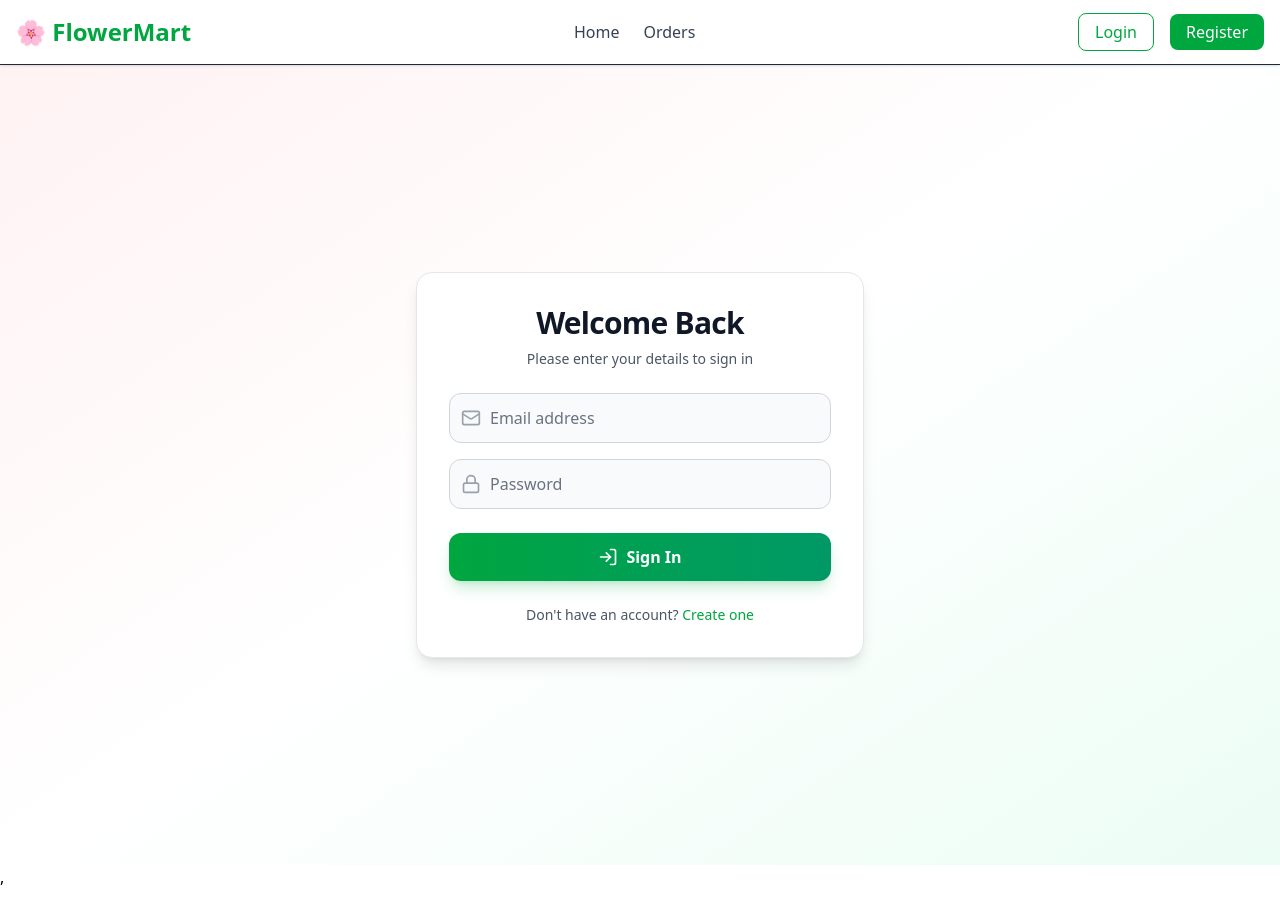
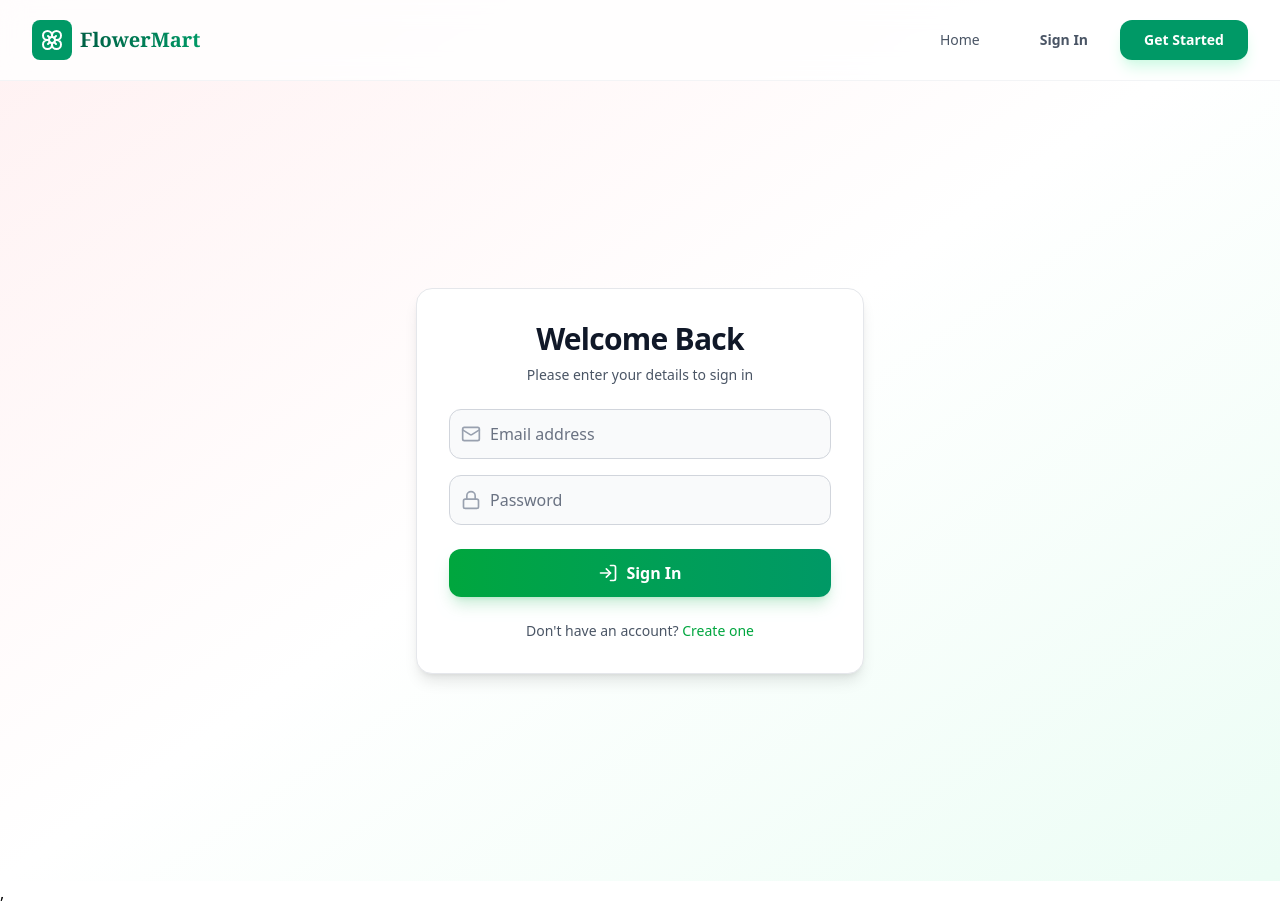
Before and after one commit to Pranav-7262/FlowerVerse, a React app in the folder frontend/: page /login in a window 1280 px wide. Built offline with nearby package versions, Linux system fonts and the light colour scheme; no server answers; the HTML template or start-up script is replaced by a standard one.

Commit message:
created PublicRoutes and improve Navbar UX

```diff
--- a/frontend/src/App.jsx
+++ b/frontend/src/App.jsx
@@ -1,6 +1,7 @@
 import React from "react";
 import { Routes, Route } from "react-router-dom";
 import ProtectedRoute from "./components/ProtectedRoute";
+import PublicRoute from "./components/PublicRoutes";
 
 import Navbar from "./components/Navbar";
 import Home from "./pages/Home";
@@ -11,6 +12,7 @@ import Cart from "./pages/Cart";
 import Orders from "./pages/Orders";
 import MyFlowers from "./pages/MyFlowers";
 import Checkout from "./pages/Checkout";
+
 const App = () => {
   return (
     <div className="min-h-screen bg-linear-to-br from-rose-50 via-white to-emerald-50 text-gray-800 flex flex-col">
@@ -22,8 +24,24 @@ const App = () => {
         <Routes>
           {/* Public */}
           <Route path="/" element={<Home />} />
-          <Route path="/login" element={<Login />} />
-          <Route path="/register" element={<Register />} />
+          <Route
+            path="/login"
+            element={
+              <PublicRoute>
+                <Login />
+              </PublicRoute>
+            }
+          />
+
+          <Route
+            path="/register"
+            element={
+              <PublicRoute>
+                <Register />
+              </PublicRoute>
+            }
+          />
+
           <Route path="/flowers/:flowerId" element={<FlowerDetails />} />
 
           {/* Protected */}
--- a/frontend/src/components/Navbar.jsx
+++ b/frontend/src/components/Navbar.jsx
@@ -1,148 +1,183 @@
-import { Link, NavLink } from "react-router-dom";
+import React, { useState, useEffect } from "react";
+import { Link, NavLink, useLocation, useNavigate } from "react-router-dom";
 import { useAuth } from "../contexts/AuthContext";
-import { useState } from "react";
+import {
+  Flower,
+  ShoppingBag,
+  User,
+  LogOut,
+  Menu,
+  X,
+  Package,
+  PlusCircle,
+  LayoutDashboard,
+} from "lucide-react";
 
 const Navbar = () => {
   const { user, logout } = useAuth();
-  const [open, setOpen] = useState(false);
+  const [isOpen, setIsOpen] = useState(false);
+  const location = useLocation();
+  const navigate = useNavigate();
+
+  // Close mobile menu on route change
+  useEffect(() => setIsOpen(false), [location]);
 
   const navLinkClass = ({ isActive }) =>
+    `flex items-center gap-2 px-4 py-2 rounded-xl text-sm font-medium transition-all duration-200 ${
       isActive
-      ? "text-green-600 font-semibold"
-      : "text-gray-700 hover:text-green-600 transition";
+        ? "bg-emerald-50 text-emerald-700"
+        : "text-gray-600 hover:bg-gray-50 hover:text-emerald-600"
+    }`;
+  const handleLogout = async () => {
+    if (!window.confirm("Are you Sure to Logging Out ?")) {
+      return;
+    }
+    await logout();
+    navigate("/login");
+  };
 
   return (
-    <nav className="bg-white border-b shadow-sm sticky top-0 z-50">
-      <div className="max-w-7xl mx-auto px-4 h-16 flex items-center justify-between">
-        {/* Logo */}
-        <Link to="/" className="text-2xl font-bold text-green-600">
-          🌸 FlowerMart
+    <nav className="bg-white/80 backdrop-blur-md border-b border-gray-100 sticky top-0 z-50">
+      <div className="max-w-7xl mx-auto px-4 sm:px-6 lg:px-8">
+        <div className="flex justify-between h-20">
+          {/* Brand Logo */}
+          <div className="flex items-center">
+            <Link to="/" className="flex items-center gap-2 group">
+              <div className="bg-emerald-600 p-2 rounded-lg group-hover:rotate-12 transition-transform">
+                <Flower className="text-white" size={24} />
+              </div>
+              <span className="text-xl font-serif font-bold bg-linear-to-r from-emerald-800 to-emerald-600 bg-clip-text text-transparent">
+                FlowerMart
+              </span>
             </Link>
+          </div>
 
-        {/* Desktop Menu */}
-        <div className="hidden md:flex items-center gap-6">
+          {/* Desktop Navigation */}
+          <div className="hidden md:flex items-center gap-2">
             <NavLink to="/" className={navLinkClass}>
               Home
             </NavLink>
 
+            {user ? (
+              <>
+                <NavLink to="/orders" className={navLinkClass}>
+                  <Package size={18} /> Orders
+                </NavLink>
+                <NavLink to="/my-flowers" className={navLinkClass}>
+                  <LayoutDashboard size={18} /> My Flowers
+                </NavLink>
+                <NavLink to="/cart" className={navLinkClass}>
+                  <div className="relative">
+                    <ShoppingBag size={18} />
+                    {/* Potential Badge: <span className="absolute -top-1 -right-1 w-2 h-2 bg-red-500 rounded-full border-2 border-white"></span> */}
+                  </div>
+                  Cart
+                </NavLink>
+
+                <div className="h-6 w-px bg-gray-200 mx-2" />
+
+                <div className="flex items-center gap-3 pl-2">
+                  <div className="text-right hidden lg:block">
+                    <p className="text-xs text-gray-400 font-bold uppercase tracking-widest">
+                      Welcome
+                    </p>
+                    <p className="text-sm font-semibold text-gray-700">
+                      {user?.userName}
+                    </p>
+                  </div>
+                  <button
+                    onClick={handleLogout}
+                    className="p-2.5 rounded-xl bg-gray-50 text-gray-500 hover:bg-red-50 hover:text-red-600 transition-colors"
+                    title="Logout"
+                  >
+                    <LogOut size={20} />
+                  </button>
+                </div>
+              </>
+            ) : (
+              <div className="flex items-center gap-3 ml-4">
+                <Link
+                  to="/login"
+                  className="px-5 py-2.5 text-sm font-semibold text-gray-600 hover:text-emerald-700 transition-colors"
+                >
+                  Sign In
+                </Link>
+                <Link
+                  to="/register"
+                  className="px-6 py-2.5 bg-emerald-600 text-white text-sm font-bold rounded-xl shadow-lg shadow-emerald-100 hover:bg-emerald-700 hover:-translate-y-0.5 transition-all"
+                >
+                  Get Started
+                </Link>
+              </div>
+            )}
+          </div>
+
+          {/* Mobile Menu Toggle */}
+          <div className="md:hidden flex items-center">
+            <button
+              onClick={() => setIsOpen(!isOpen)}
+              className="p-2 rounded-xl bg-gray-50 text-gray-600"
+            >
+              {isOpen ? <X size={24} /> : <Menu size={24} />}
+            </button>
+          </div>
+        </div>
+      </div>
+
+      {/* Mobile Sidebar Menu */}
+      <div
+        className={`md:hidden absolute top-full left-0 w-full bg-white border-b border-gray-100 transition-all duration-300 ease-in-out ${
+          isOpen
+            ? "opacity-100 translate-y-0"
+            : "opacity-0 -translate-y-4 pointer-events-none"
+        }`}
+      >
+        <div className="px-4 py-6 space-y-4 shadow-xl">
+          <NavLink to="/" className={navLinkClass}>
+            Home
+          </NavLink>
+
+          {user ? (
+            <>
               <NavLink to="/orders" className={navLinkClass}>
                 Orders
               </NavLink>
-
-          {user && (
-            <>
+              <NavLink to="/my-flowers" className={navLinkClass}>
+                My Flowers
+              </NavLink>
               <NavLink to="/cart" className={navLinkClass}>
                 Cart
               </NavLink>
-
-              <NavLink to="/my-flowers" className={navLinkClass}>
-                My Flowers
-              </NavLink>
-            </>
-          )}
-        </div>
-
-        {/* Auth Section */}
-        <div className="hidden md:flex items-center gap-4">
-          {user ? (
-            <>
-              <span className="text-sm text-gray-600">
-                Hi, <span className="font-semibold">{user?.userName}</span>
+              <div className="pt-4 border-t border-gray-100 flex items-center justify-between">
+                <span className="font-semibold text-gray-700">
+                  {user?.userName}
                 </span>
                 <button
                   onClick={logout}
-                className="px-4 py-1.5 rounded-lg bg-red-500 text-white hover:bg-red-600 transition"
+                  className="flex items-center gap-2 text-red-600 font-bold"
                 >
-                Logout
+                  <LogOut size={18} /> Logout
                 </button>
+              </div>
             </>
           ) : (
-            <>
+            <div className="grid grid-cols-2 gap-4 pt-2">
               <Link
                 to="/login"
-                className="px-4 py-1.5 rounded-lg border border-green-600 text-green-600 hover:bg-green-50 transition"
+                className="flex items-center justify-center py-3 border border-gray-200 rounded-xl font-bold text-gray-600"
               >
                 Login
               </Link>
               <Link
                 to="/register"
-                className="px-4 py-1.5 rounded-lg bg-green-600 text-white hover:bg-green-700 transition"
+                className="flex items-center justify-center py-3 bg-emerald-600 rounded-xl font-bold text-white"
               >
                 Register
               </Link>
-            </>
+            </div>
           )}
         </div>
-
-        {/* Mobile Menu Button */}
-        <button className="md:hidden text-2xl" onClick={() => setOpen(!open)}>
-          ☰
-        </button>
       </div>
-
-      {/* Mobile Menu */}
-      {open && (
-        <div className="md:hidden bg-white border-t px-4 py-4 space-y-3">
-          <NavLink
-            to="/"
-            className={navLinkClass}
-            onClick={() => setOpen(false)}
-          >
-            Home
-          </NavLink>
-
-          {user && (
-            <>
-              <NavLink
-                to="/cart"
-                className={navLinkClass}
-                onClick={() => setOpen(false)}
-              >
-                Cart
-              </NavLink>
-              <NavLink
-                to="/orders"
-                className={navLinkClass}
-                onClick={() => setOpen(false)}
-              >
-                Orders
-              </NavLink>
-              <NavLink
-                to="/my-flowers"
-                className={navLinkClass}
-                onClick={() => setOpen(false)}
-              >
-                My Flowers
-              </NavLink>
-              <button
-                onClick={logout}
-                className="block w-full text-left text-red-600 font-semibold"
-              >
-                Logout
-              </button>
-            </>
-          )}
-
-          {!user && (
-            <>
-              <NavLink
-                to="/login"
-                className={navLinkClass}
-                onClick={() => setOpen(false)}
-              >
-                Login
-              </NavLink>
-              <NavLink
-                to="/register"
-                className={navLinkClass}
-                onClick={() => setOpen(false)}
-              >
-                Register
-              </NavLink>
-            </>
-          )}
-        </div>
-      )}
     </nav>
   );
 };
--- /dev/null
+++ b/frontend/src/components/PublicRoutes.jsx
@@ -0,0 +1,17 @@
+import { Navigate } from "react-router-dom";
+import { useAuth } from "../contexts/AuthContext";
+
+const PublicRoute = ({ children }) => {
+  const { user, loading } = useAuth();
+
+  if (loading) return null; // or spinner
+
+  // If already logged in → block login/register
+  if (user) {
+    return <Navigate to="/" replace />;
+  }
+
+  return children;
+};
+
+export default PublicRoute;
```
Lines whose indentation alone changed are shown as unchanged.
